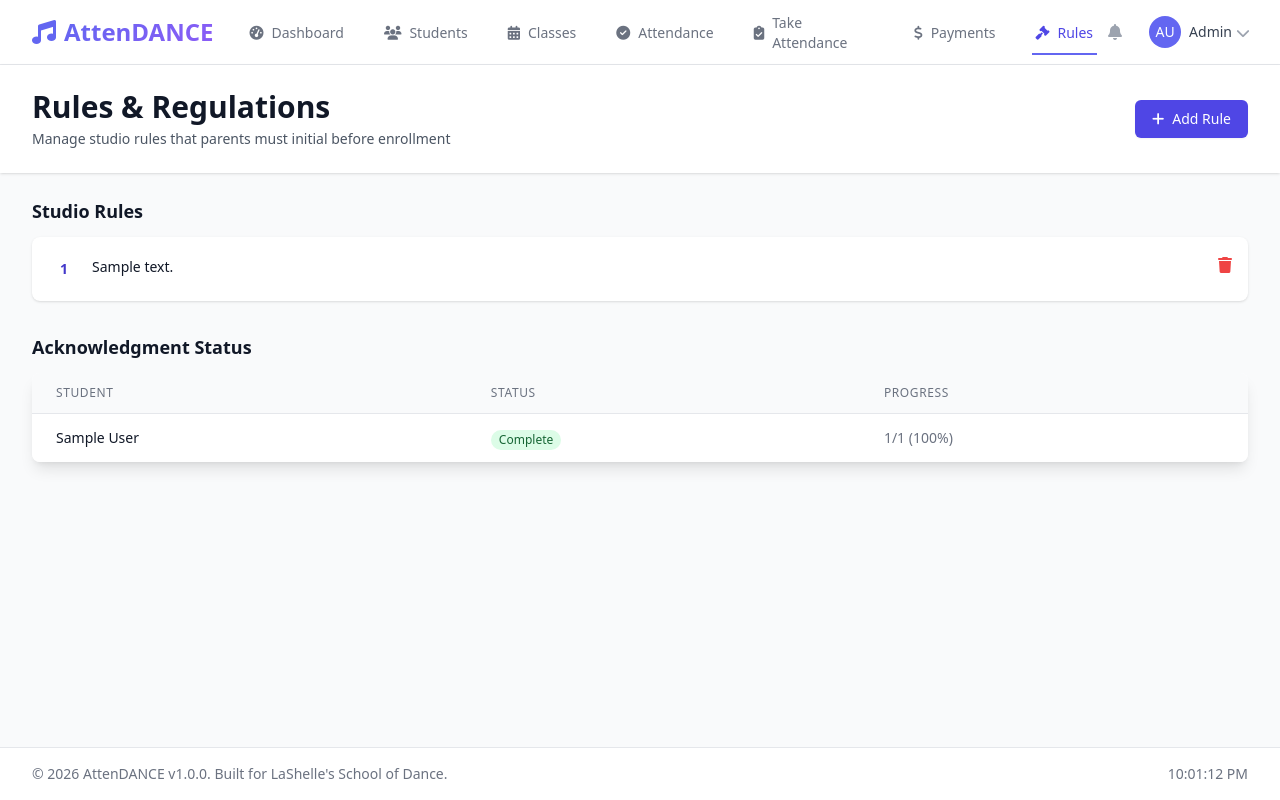
After one commit to thomasphillips3/attenddance-rfid-system, a Flask app: page /rules in a window 1280 px wide. The commit adds this page. Run offline with Flask 3, Linux system fonts and the light colour scheme; a user stored in the database is signed in; tables that the repository leaves empty hold one stand-in row (values such as "Sample post"); some libraries are stand-ins or nearby versions.

Commit message:
feat: Rules & regulations with per-rule initialing
Admin creates studio rules, parents initial each one individually for
their child. Admin rules page shows all rules + acknowledgment status
per student (complete/incomplete with progress). Parent dashboard has
a "Review & Initial Rules" button that opens the acknowledgment flow.
Rules nav link added for staff.

Co-Authored-By: Claude Opus 4.6 (1M context) <noreply@anthropic.com>

```diff
--- a/app/api/routes.py
+++ b/app/api/routes.py
@@ -8,7 +8,7 @@ from flask_login import login_required, current_user
 from sqlalchemy import and_, or_, desc, func
 
 from app.api import bp
-from app.models import User, Student, DanceClass, ClassEnrollment, Attendance, RFIDLog, Transaction, RecurringCharge, ParentStudent
+from app.models import User, Student, DanceClass, ClassEnrollment, Attendance, RFIDLog, Transaction, RecurringCharge, ParentStudent, Rule, RuleAcknowledgment
 import secrets
 from app import square_service
 from app import db
@@ -1101,3 +1101,101 @@ def seed_demo_parent():
         'message': f'Invite code generated for {student.full_name}. Share this with the parent: {code}',
         'register_url': f'/auth/register?code={code}',
     }), 201
+
+# Rules & Regulations endpoints
+@bp.route('/rules', methods=['GET'])
+@login_required
+def get_rules():
+    """Get all active rules"""
+    rules = Rule.query.filter_by(is_active=True).order_by(Rule.display_order).all()
+    return jsonify({'rules': [{
+        'id': r.id, 'text': r.text, 'display_order': r.display_order,
+    } for r in rules]})
+
+@bp.route('/rules', methods=['POST'])
+@login_required
+def create_rule():
+    """Create a new rule (admin only)"""
+    data = request.get_json()
+    if not data or not data.get('text'):
+        return jsonify({'error': 'text is required'}), 400
+    max_order = db.session.query(func.max(Rule.display_order)).scalar() or 0
+    r = Rule(text=data['text'].strip(), display_order=max_order + 1)
+    db.session.add(r)
+    db.session.commit()
+    return jsonify({'id': r.id, 'text': r.text, 'display_order': r.display_order}), 201
+
+@bp.route('/rules/<int:rule_id>', methods=['PUT'])
+@login_required
+def update_rule(rule_id):
+    """Update a rule's text"""
+    r = Rule.query.get_or_404(rule_id)
+    data = request.get_json()
+    if data.get('text'):
+        r.text = data['text'].strip()
+    if 'display_order' in data:
+        r.display_order = int(data['display_order'])
+    db.session.commit()
+    return jsonify({'id': r.id, 'text': r.text, 'display_order': r.display_order})
+
+@bp.route('/rules/<int:rule_id>', methods=['DELETE'])
+@login_required
+def delete_rule(rule_id):
+    """Deactivate a rule"""
+    r = Rule.query.get_or_404(rule_id)
+    r.is_active = False
+    db.session.commit()
+    return jsonify({'message': 'Rule removed'})
+
+@bp.route('/students/<int:student_id>/rules-status', methods=['GET'])
+@login_required
+def get_student_rules_status(student_id):
+    """Get which rules a student's parent has acknowledged"""
+    student = Student.query.get_or_404(student_id)
+    rules = Rule.query.filter_by(is_active=True).order_by(Rule.display_order).all()
+    acks = RuleAcknowledgment.query.filter_by(student_id=student_id).all()
+    acked_rule_ids = {a.rule_id for a in acks}
+    ack_map = {a.rule_id: a for a in acks}
+    result = []
+    for r in rules:
+        ack = ack_map.get(r.id)
+        result.append({
+            'rule_id': r.id, 'text': r.text, 'display_order': r.display_order,
+            'acknowledged': r.id in acked_rule_ids,
+            'initials': ack.initials if ack else None,
+            'acknowledged_at': ack.acknowledged_at.isoformat() if ack else None,
+        })
+    total = len(rules)
+    done = len(acked_rule_ids & {r.id for r in rules})
+    return jsonify({
+        'student_name': student.full_name,
+        'rules': result,
+        'total': total, 'acknowledged': done,
+        'complete': done == total and total > 0,
+    })
+
+@bp.route('/rules/<int:rule_id>/acknowledge', methods=['POST'])
+@login_required
+def acknowledge_rule(rule_id):
+    """Parent initials a specific rule for a student"""
+    data = request.get_json()
+    if not data:
+        return jsonify({'error': 'No data provided'}), 400
+    student_id = data.get('student_id')
+    initials = data.get('initials', '').strip()
+    if not student_id or not initials:
+        return jsonify({'error': 'student_id and initials are required'}), 400
+    rule = Rule.query.get_or_404(rule_id)
+    student = Student.query.get_or_404(student_id)
+    existing = RuleAcknowledgment.query.filter_by(
+        rule_id=rule_id, student_id=student_id, parent_id=current_user.id
+    ).first()
+    if existing:
+        return jsonify({'message': 'Already acknowledged'}), 200
+    ack = RuleAcknowledgment(
+        rule_id=rule_id, student_id=student_id,
+        parent_id=current_user.id, initials=initials.upper(),
+    )
+    db.session.add(ack)
+    db.session.commit()
+    return jsonify({'message': 'Rule acknowledged', 'initials': ack.initials}), 201
--- a/app/main/routes.py
+++ b/app/main/routes.py
@@ -9,7 +9,7 @@ from flask_login import login_required, current_user
 from sqlalchemy import func, desc
 from app.main import bp
 from app import db
-from app.models import Student, DanceClass, ClassEnrollment, Attendance, RFIDLog, Transaction, ParentStudent
+from app.models import Student, DanceClass, ClassEnrollment, Attendance, RFIDLog, Transaction, ParentStudent, Rule
 
 def staff_required(f):
     """Decorator: only admin/teacher can access."""
@@ -123,6 +123,20 @@ def student_ledger(student_id):
     student = Student.query.get_or_404(student_id)
     return render_template('transactions/ledger.html', student=student)
 
+@bp.route('/rules')
+@staff_required
+def rules_admin():
+    """Admin: manage studio rules"""
+    students = Student.query.filter_by(is_active=True).order_by(Student.last_name).all()
+    return render_template('rules/admin.html', students=students)
+
+@bp.route('/rules/acknowledge/<int:student_id>')
+@login_required
+def acknowledge_rules(student_id):
+    """Parent: acknowledge rules for a student"""
+    student = Student.query.get_or_404(student_id)
+    return render_template('rules/acknowledge.html', student=student)
+
 @bp.route('/take-attendance')
 @login_required
 def take_attendance():
--- a/app/templates/base.html
+++ b/app/templates/base.html
@@ -129,6 +129,10 @@
                            class="nav-item {% if request.endpoint and 'transaction' in request.endpoint %}border-primary-500 text-primary-600{% else %}border-transparent text-gray-500 hover:border-gray-300 hover:text-gray-700{% endif %} inline-flex items-center px-1 pt-1 border-b-2 text-sm font-medium">
                             <i class="fas fa-dollar-sign mr-2"></i>Payments
                         </a>
+                        <a href="{{ url_for('main.rules_admin') }}"
+                           class="nav-item {% if request.endpoint and 'rules' in request.endpoint %}border-primary-500 text-primary-600{% else %}border-transparent text-gray-500 hover:border-gray-300 hover:text-gray-700{% endif %} inline-flex items-center px-1 pt-1 border-b-2 text-sm font-medium">
+                            <i class="fas fa-gavel mr-2"></i>Rules
+                        </a>
                     {% endif %}
                     </div>
                 </div>
@@ -224,6 +228,10 @@
                 <a href="{{ url_for('main.transactions') }}"
                    class="{% if request.endpoint and 'transaction' in request.endpoint %}bg-primary-50 border-primary-500 text-primary-700{% else %}border-transparent text-gray-600 hover:bg-gray-50 hover:border-gray-300 hover:text-gray-800{% endif %} block pl-3 pr-4 py-2 border-l-4 text-base font-medium">
                     <i class="fas fa-dollar-sign mr-2"></i>Payments
+                </a>
+                <a href="{{ url_for('main.rules_admin') }}"
+                   class="{% if request.endpoint and 'rules' in request.endpoint %}bg-primary-50 border-primary-500 text-primary-700{% else %}border-transparent text-gray-600 hover:bg-gray-50 hover:border-gray-300 hover:text-gray-800{% endif %} block pl-3 pr-4 py-2 border-l-4 text-base font-medium">
+                    <i class="fas fa-gavel mr-2"></i>Rules
                 </a>
             {% endif %}
             </div>
--- /dev/null
+++ b/app/templates/rules/admin.html
@@ -0,0 +1,130 @@
+{% extends "base.html" %}
+
+{% block content %}
+<div class="min-h-full">
+    <div class="bg-white shadow">
+        <div class="max-w-7xl mx-auto py-6 px-4 sm:px-6 lg:px-8">
+            <div class="flex items-center justify-between">
+                <div>
+                    <h1 class="text-3xl font-bold text-gray-900">Rules &amp; Regulations</h1>
+                    <p class="mt-1 text-sm text-gray-600">Manage studio rules that parents must initial before enrollment</p>
+                </div>
+                <button onclick="openAddRule()" class="inline-flex items-center px-4 py-2 border border-transparent rounded-md shadow-sm text-sm font-medium text-white bg-primary-600 hover:bg-primary-700">
+                    <i class="fas fa-plus mr-2"></i>Add Rule
+                </button>
+            </div>
+        </div>
+    </div>
+
+    <div class="max-w-7xl mx-auto py-6 px-4 sm:px-6 lg:px-8">
+        <h2 class="text-lg font-semibold text-gray-900 mb-3">Studio Rules</h2>
+        <div id="rules-list" class="space-y-3 mb-8"><p class="text-gray-500">Loading...</p></div>
+
+        <h2 class="text-lg font-semibold text-gray-900 mb-3">Acknowledgment Status</h2>
+        <div class="bg-white shadow-lg rounded-lg overflow-hidden">
+            <table class="min-w-full divide-y divide-gray-200">
+                <thead class="bg-gray-50">
+                    <tr>
+                        <th class="px-6 py-3 text-left text-xs font-medium text-gray-500 uppercase tracking-wider">Student</th>
+                        <th class="px-6 py-3 text-left text-xs font-medium text-gray-500 uppercase tracking-wider">Status</th>
+                        <th class="px-6 py-3 text-left text-xs font-medium text-gray-500 uppercase tracking-wider">Progress</th>
+                    </tr>
+                </thead>
+                <tbody id="ack-table" class="bg-white divide-y divide-gray-200">
+                    <tr><td colspan="3" class="px-6 py-4 text-center text-gray-500">Loading...</td></tr>
+                </tbody>
+            </table>
+        </div>
+    </div>
+</div>
+
+<div id="rule-modal" class="fixed inset-0 z-50 hidden overflow-y-auto">
+    <div class="flex items-center justify-center min-h-screen px-4">
+        <div class="fixed inset-0 bg-gray-500 bg-opacity-75" onclick="closeRuleModal()"></div>
+        <div class="relative bg-white rounded-lg shadow-xl max-w-lg w-full p-6">
+            <h3 class="text-lg font-medium text-gray-900 mb-4">Add Rule</h3>
+            <form id="rule-form" onsubmit="saveRule(event)">
+                <div>
+                    <label class="block text-sm font-medium text-gray-700">Rule Text *</label>
+                    <textarea id="rule-text" rows="3" required class="mt-1 block w-full border border-gray-300 rounded-md px-3 py-2 text-sm focus:outline-none focus:ring-primary-500 focus:border-primary-500" placeholder="e.g. Students must arrive 5 minutes before class starts."></textarea>
+                </div>
+                <div class="mt-4 flex justify-end space-x-3">
+                    <button type="button" onclick="closeRuleModal()" class="px-4 py-2 border border-gray-300 rounded-md text-sm font-medium text-gray-700 hover:bg-gray-50">Cancel</button>
+                    <button type="submit" class="px-4 py-2 border border-transparent rounded-md shadow-sm text-sm font-medium text-white bg-primary-600 hover:bg-primary-700">Save</button>
+                </div>
+            </form>
+        </div>
+    </div>
+</div>
+{% endblock %}
+
+{% block extra_js %}
+<script>
+function esc(str) { const d = document.createElement('div'); d.textContent = str; return d.innerHTML; }
+
+async function loadRules() {
+    try {
+        const res = await fetch('/api/rules');
+        const data = await res.json();
+        renderRules(data.rules);
+    } catch (err) {
+        document.getElementById('rules-list').innerHTML = '<p class="text-red-500">Failed to load</p>';
+    }
+}
+function renderRules(rules) {
+    const el = document.getElementById('rules-list');
+    if (!rules.length) { el.innerHTML = '<p class="text-gray-500">No rules yet. Click "Add Rule" to create your studio rules.</p>'; return; }
+    el.innerHTML = rules.map((r, i) => `
+        <div class="bg-white shadow rounded-lg p-4 flex items-start justify-between">
+            <div class="flex items-start">
+                <span class="flex-shrink-0 w-8 h-8 rounded-full bg-primary-100 text-primary-700 flex items-center justify-center text-sm font-bold mr-3">${i + 1}</span>
+                <p class="text-sm text-gray-900 pt-1">${esc(r.text)}</p>
+            </div>
+            <button onclick="deleteRule(${r.id})" class="ml-3 text-red-500 hover:text-red-700 flex-shrink-0"><i class="fas fa-trash"></i></button>
+        </div>
+    `).join('');
+}
+
+const studentIds = [{% for s in students %}{{ s.id }},{% endfor %}];
+const studentNames = { {% for s in students %}{{ s.id }}: '{{ s.full_name }}',{% endfor %} };
+
+async function loadAckStatus() {
+    const tbody = document.getElementById('ack-table');
+    if (!studentIds.length) { tbody.innerHTML = '<tr><td colspan="3" class="px-6 py-4 text-center text-gray-500">No students</td></tr>'; return; }
+    const rows = [];
+    for (const sid of studentIds) {
+        try {
+            const res = await fetch('/api/students/' + sid + '/rules-status');
+            const data = await res.json();
+            if (data.total === 0) continue;
+            const pct = Math.round((data.acknowledged / data.total) * 100);
+            const tag = data.complete
+                ? '<span class="inline-flex items-center px-2 py-0.5 rounded-full text-xs font-medium bg-green-100 text-green-800">Complete</span>'
+                : '<span class="inline-flex items-center px-2 py-0.5 rounded-full text-xs font-medium bg-yellow-100 text-yellow-800">Incomplete</span>';
+            rows.push('<tr><td class="px-6 py-3 text-sm font-medium text-gray-900">' + esc(studentNames[sid]) + '</td><td class="px-6 py-3">' + tag + '</td><td class="px-6 py-3 text-sm text-gray-500">' + data.acknowledged + '/' + data.total + ' (' + pct + '%)</td></tr>');
+        } catch (err) {}
+    }
+    tbody.innerHTML = rows.length ? rows.join('') : '<tr><td colspan="3" class="px-6 py-4 text-center text-gray-500">Add rules first to see acknowledgment status</td></tr>';
+}
+
+function openAddRule() { document.getElementById('rule-form').reset(); document.getElementById('rule-modal').classList.remove('hidden'); }
+function closeRuleModal() { document.getElementById('rule-modal').classList.add('hidden'); }
+
+async function saveRule(e) {
+    e.preventDefault();
+    try {
+        const res = await fetch('/api/rules', { method: 'POST', headers: {'Content-Type': 'application/json'}, body: JSON.stringify({ text: document.getElementById('rule-text').value }) });
+        if (res.ok) { closeRuleModal(); loadRules(); loadAckStatus(); } else { const d = await res.json(); alert(d.error || 'Error'); }
+    } catch (err) { alert('Network error'); }
+}
+
+async function deleteRule(id) {
+    if (!confirm('Remove this rule?')) return;
+    await fetch('/api/rules/' + id, { method: 'DELETE' });
+    loadRules(); loadAckStatus();
+}
+
+loadRules();
+loadAckStatus();
+</script>
+{% endblock %}
```
Also changed, not shown: app/models.py (+36 -0 lines), app/templates/parent/dashboard.html (+7 -0 lines), app/templates/rules/acknowledge.html (added, +95 -0 lines).
